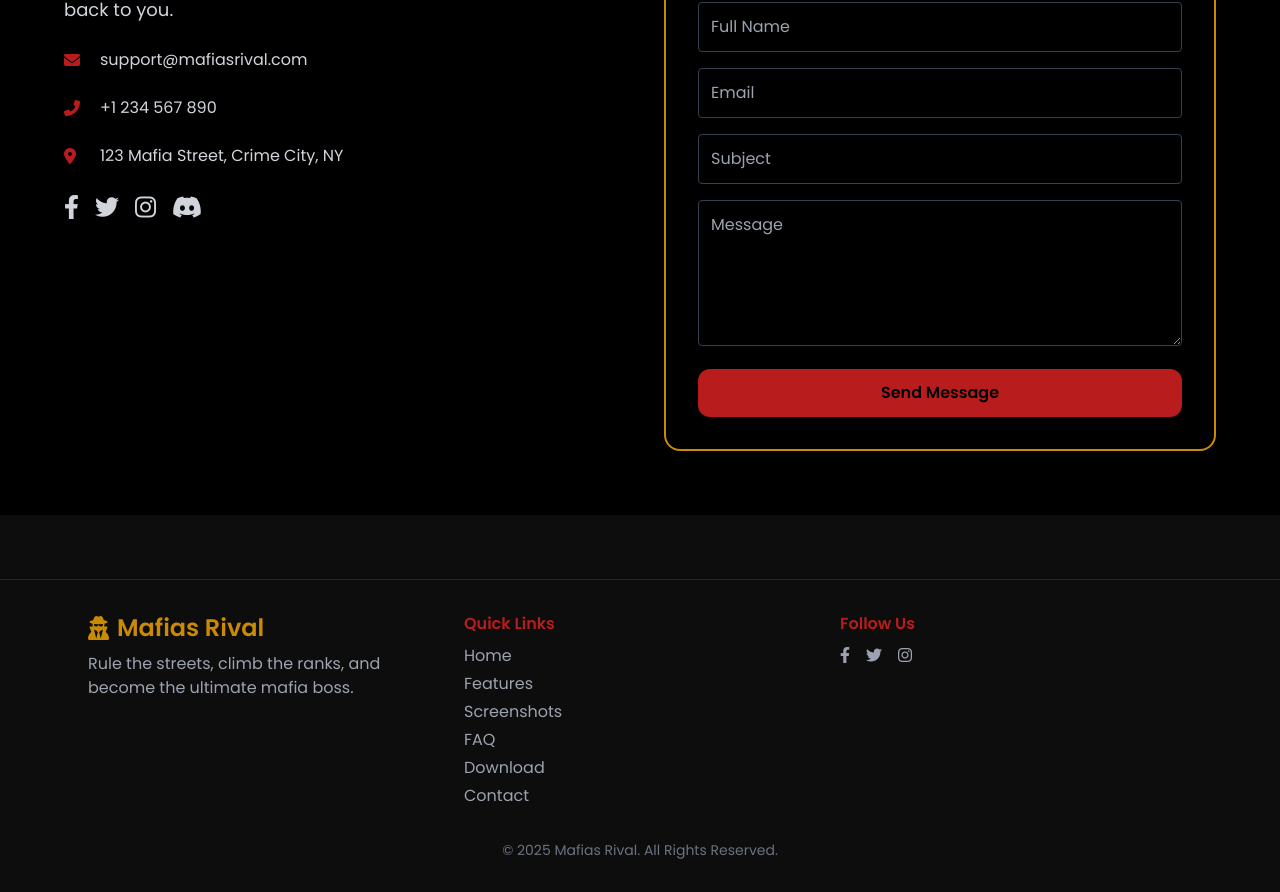
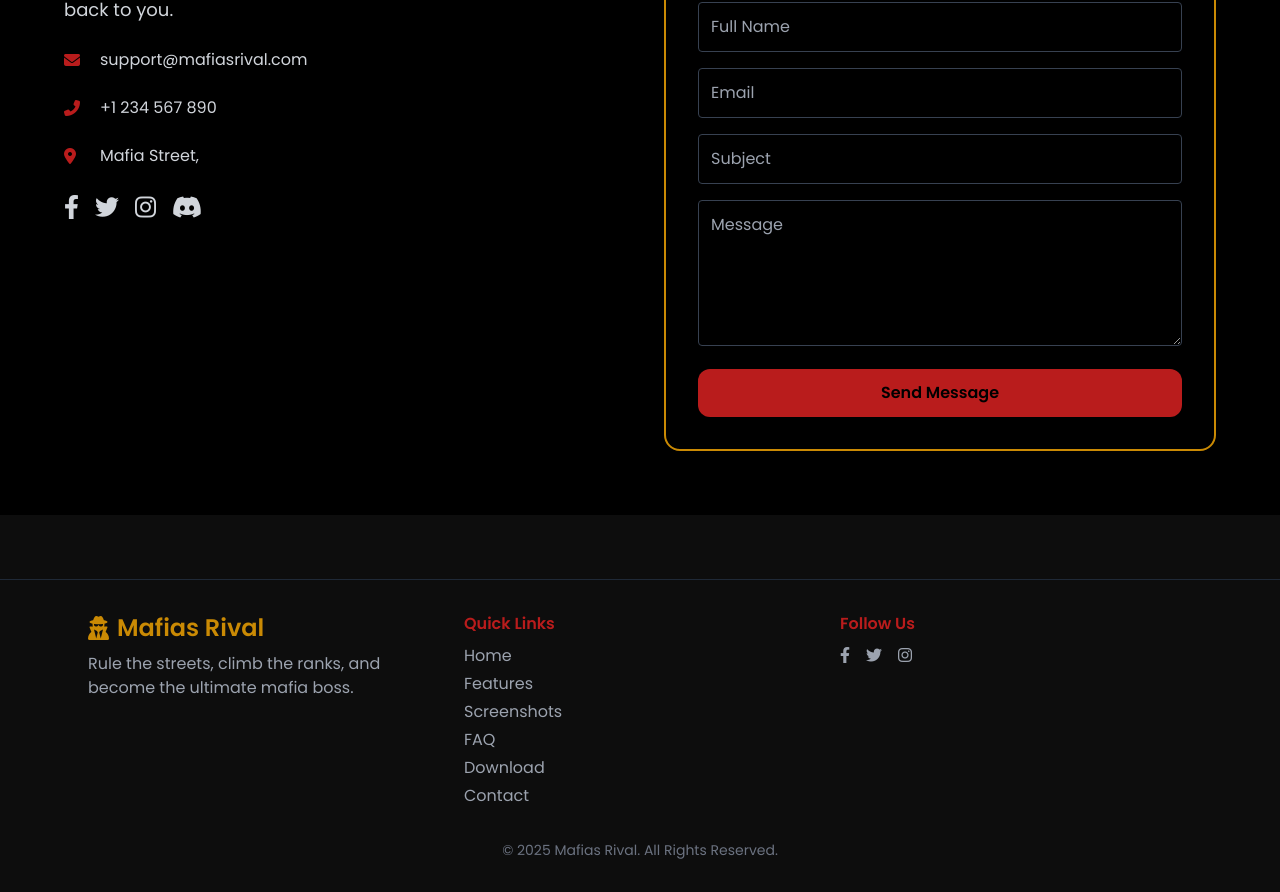
Before and after one commit to gitbyhabib/Mafiawebfinal, a Vue app: page / in a window 1280 px wide. Shown: the part 2749-3641 px from the top of the page. Built offline with nearby package versions, Linux system fonts and the light colour scheme.

Commit message:
contact updated

```diff
--- a/src/components/Contact.vue
+++ b/src/components/Contact.vue
@@ -26,7 +26,7 @@
 
           <div class="flex items-center gap-3">
             <i class="fas fa-map-marker-alt text-red-700 w-6"></i>
-            <span>123 Mafia Street, Crime City, NY</span>
+            <span>Mafia Street, </span>
           </div>
 
           <!-- Social Links -->
```
